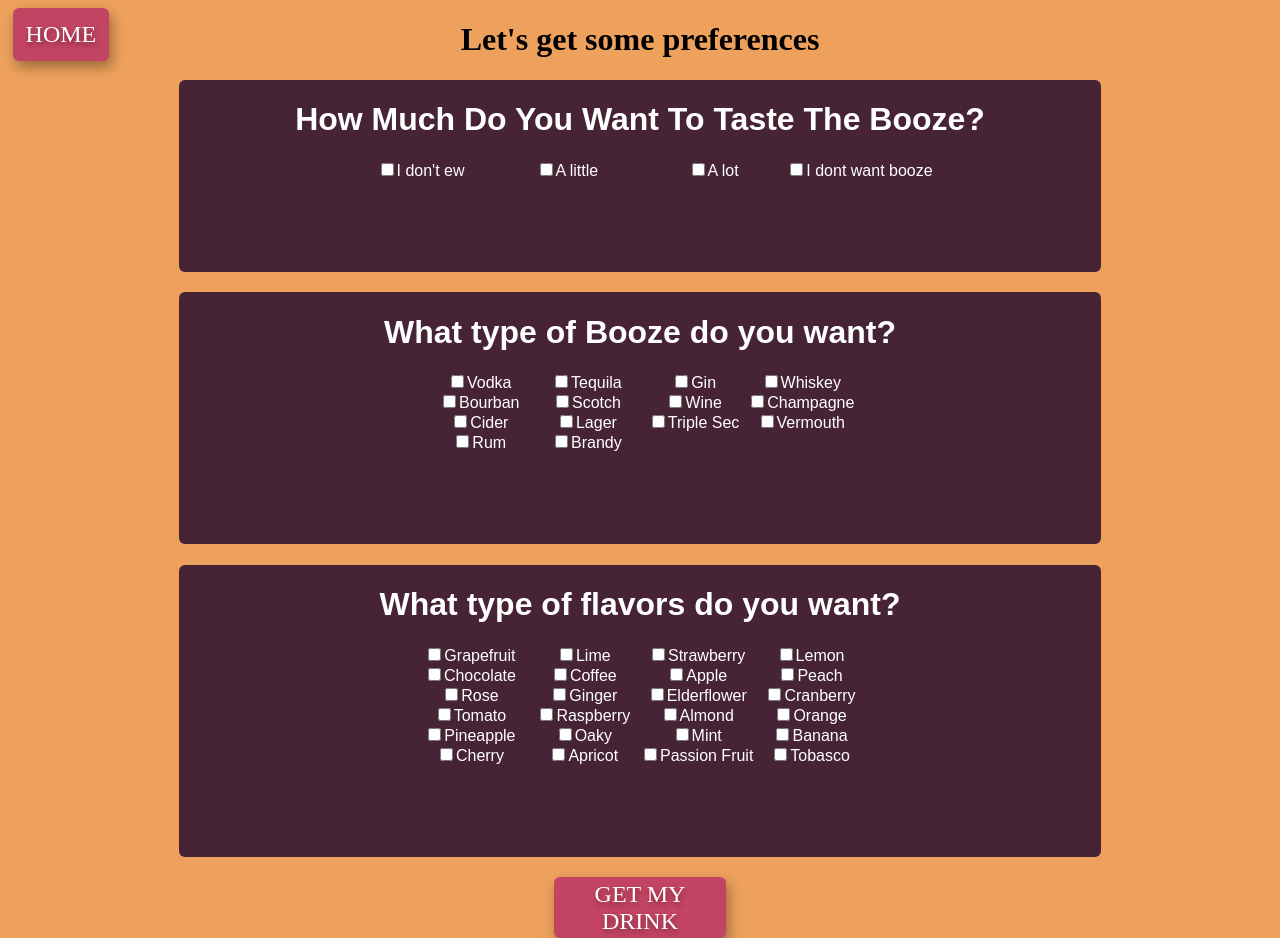
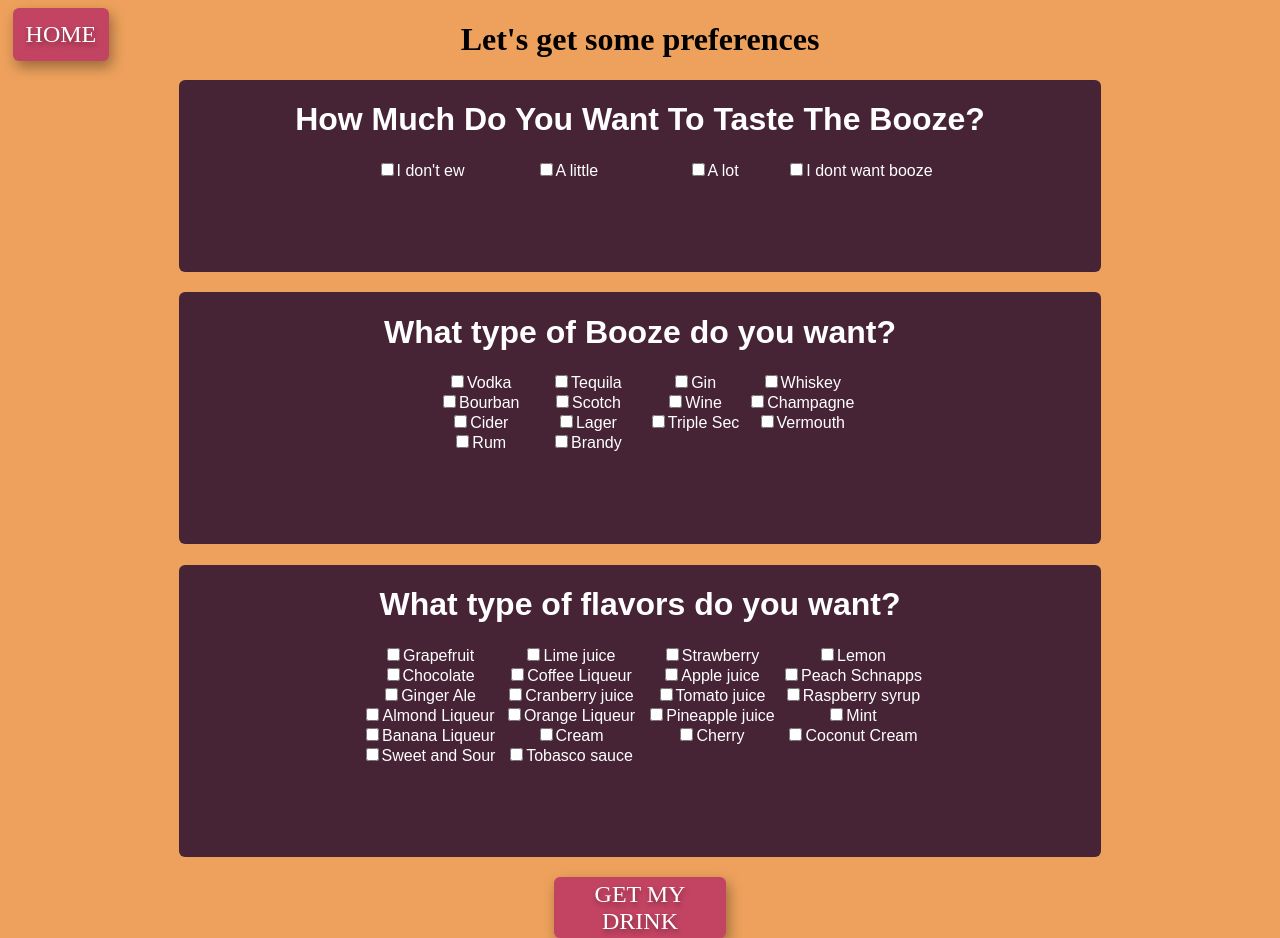
Before and after one commit to BlueNealis/what-should-I-order, a Next.js app: page /drinkPreference/form in a window 1280 px wide. Built offline with nearby package versions, Linux system fonts and the light colour scheme; a web font is replaced by a local one.

Commit message:
Remove ingredients with no drink results

```diff
--- a/pages/drinkPreference/form.js
+++ b/pages/drinkPreference/form.js
@@ -8,29 +8,27 @@ import Image from 'next/image'
 
 export default function Form() {
   const [flavor, setFlavor] = useState({Grapefruit:false,
-    Lime: false,
+    "Lime juice": false,
     Strawberry:false,
     Lemon:false,
     "Chocolate":false,
-    "Coffee":false,
-    "Apple":false,
-    "Peach":false,
-    "Rose":false,
-    "Ginger":false,
-    "Elderflower":false,
-    "Cranberry":false,
-    "Tomato":false,
-    "Raspberry":false,
-    "Almond":false,
-    "Orange":false,
-    "Pineapple":false,
-    "Oaky":false,
+    "Coffee Liqueur":false,
+    "Apple juice":false,
+    "Peach Schnapps":false,
+    "Ginger Ale":false,
+    "Cranberry juice":false,
+    "Tomato juice":false,
+    "Raspberry syrup":false,
+    "Almond Liqueur":false,
+    "Orange Liqueur":false,
+    "Pineapple juice":false,
     "Mint":false,
-    "Banana":false,
+    "Banana Liqueur":false,
+    Cream: false,
     "Cherry":false,
-    "Apricot":false,
-    "Passion Fruit":false,
-    "Tobasco":false})
+    "Coconut Cream": false,
+    "Sweet and Sour": false,
+    "Tobasco sauce":false})
   const [alcoholType, setAlcoholType] = useState({"Vodka":false,
     "Tequila":false,
     "Gin":false,
```
